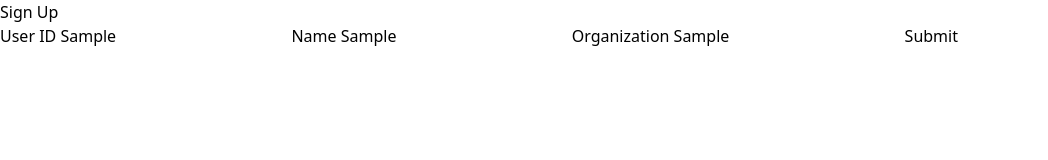
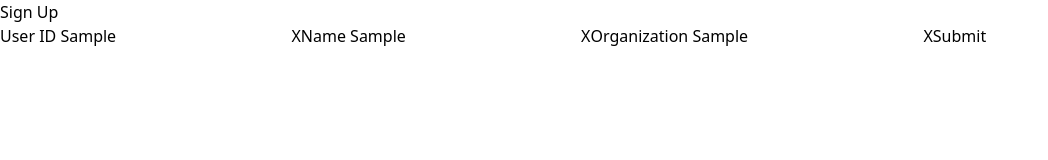
Before and after one commit to YongsooChoi/frontend-reqruiting, a Vue app: page / in a window 1280 px wide. Both pictures are taken after typing "Sample", "Sample", "Sample" into the empty fields and a click on the button "Submit". Shown: the top 160 px of the page, without its empty margins (0-1048 px from the left). Built offline with nearby package versions, Linux system fonts and the light colour scheme.

Commit message:
feat: InputText 컴포넌트에 입력 필드 초기화 기능 추가

```diff
--- a/src/components/InputText.vue
+++ b/src/components/InputText.vue
@@ -2,18 +2,32 @@
 type InputTextProps = {
   label: string;
 };
+
+defineProps<InputTextProps>();
+
 const model = defineModel<string>();
-defineProps<InputTextProps>();
+
+const clearInput = (event: MouseEvent) => {
+  model.value = "";
+};
 </script>
 
 <template>
-  <label class="flex flex-col gap-4">
+  <label class="flex flex-col gap-4 relative">
     {{ label }}
     <input
-      class="border-gray-400 border rounded-md h-10 px-4 hover:border-blue-400 invalid:border-red-500 focus:border-green-400 focus:outline-none"
+      class="border-gray-400 border rounded-md h-10 pl-4 pr-8 hover:border-blue-400 invalid:border-red-500 focus:border-green-400 focus:outline-none"
       type="text"
       autocomplete="off"
       v-model="model"
     />
+    <button
+      v-if="model && model.length > 0"
+      type="button"
+      class="absolute right-4 top-3/4 transform -translate-y-1/2 cursor-pointer"
+      @click="clearInput"
+    >
+      X
+    </button>
   </label>
 </template>
```
